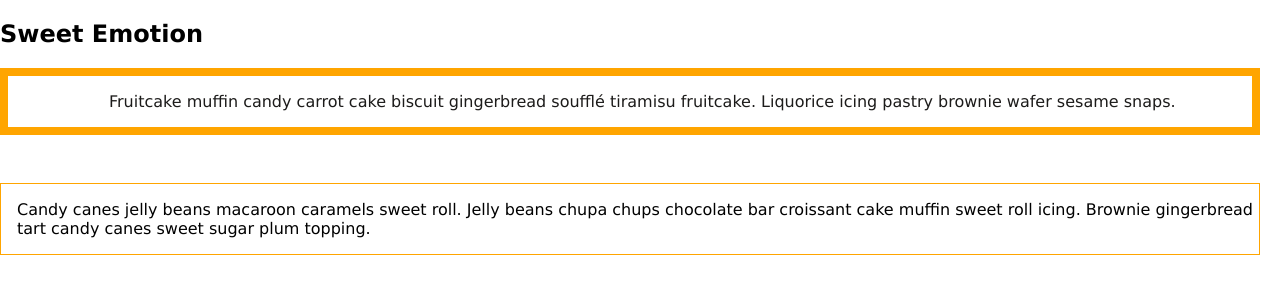
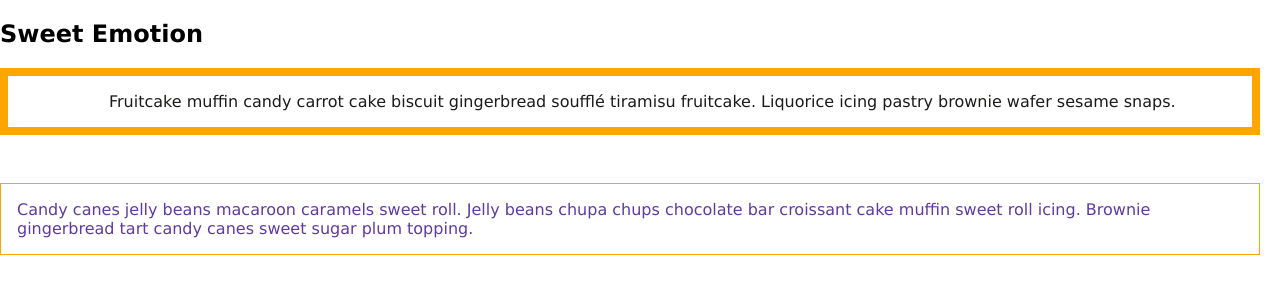
Before and after one commit to mmcculloughrockethomes/emotional-styled-system, a React (Create React App) app: page / in a window 1280 px wide. Shown: the top 300 px of the page. Built offline with nearby package versions, Linux system fonts and the light colour scheme.

Commit message:
More colors

```diff
--- a/src/SectionEmotion.tsx
+++ b/src/SectionEmotion.tsx
@@ -40,10 +40,12 @@ function SectionEmotion() {
       </Box>
       <Box
         mb="9"
-        showBoxTitle={true}
         mt="12"
         pl="4"
+        pr="14"
         mx="4"
+        color="sprk.purple"
+        showBoxTitle={true}
         onClick={() => {
           console.log("Dessert ice cream pastry ");
         }}
```
